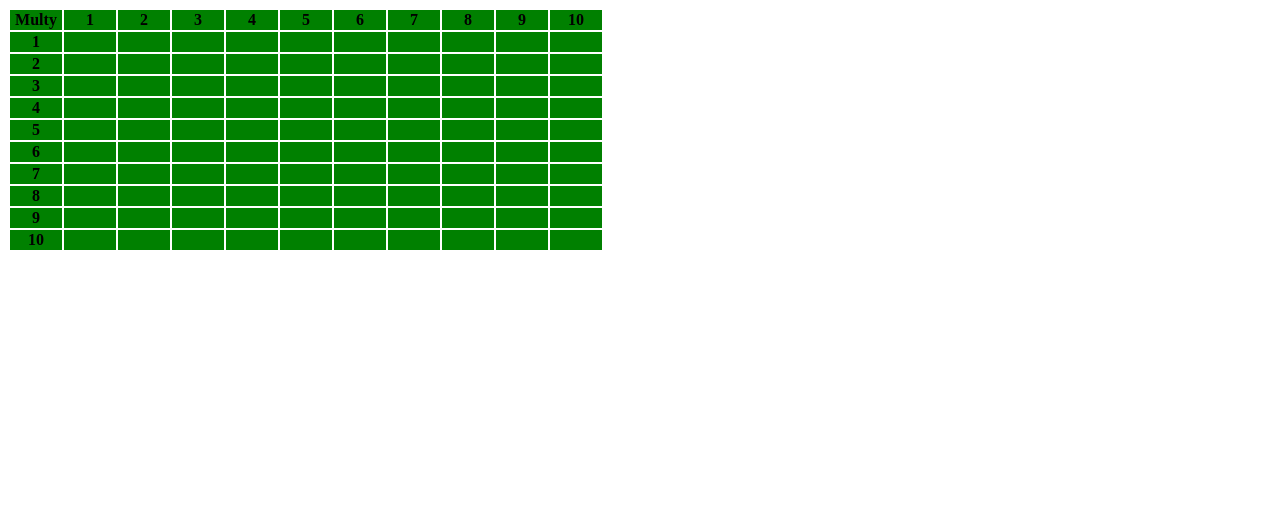
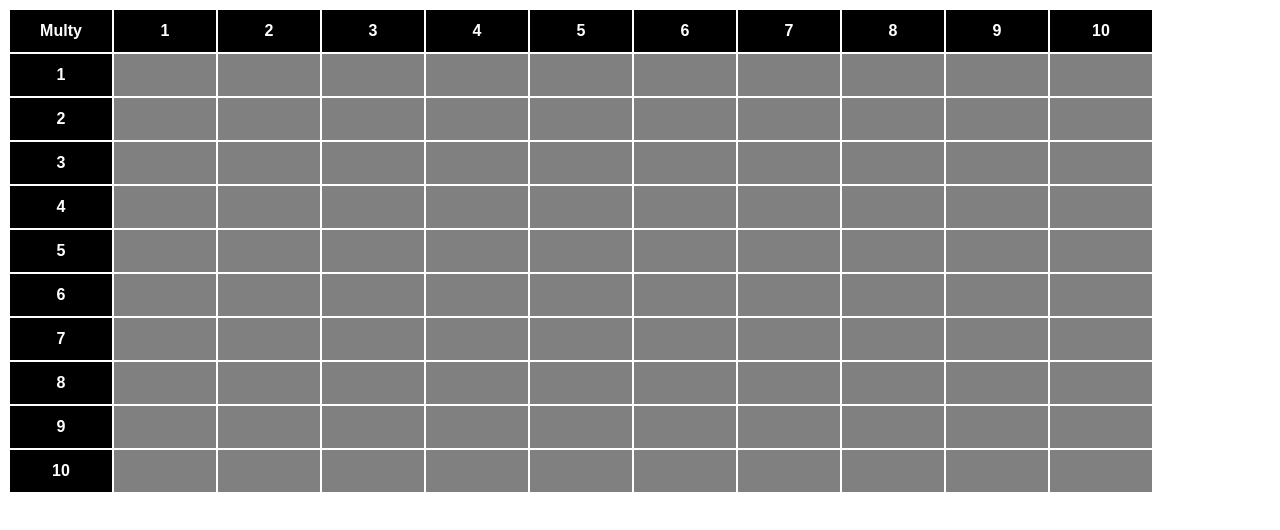
Before and after one commit to Wojak1n/Multiplication-Table, a plain HTML site: page index2.html in a window 1280 px wide. Drawn offline with Linux system fonts and the light colour scheme.

Commit message:
new changes

```diff
--- a/stytle2.css
+++ b/stytle2.css
@@ -1,8 +1,14 @@
+*{
+    font-family: Arial, Helvetica, sans-serif;
+}
 tr{
     width: 50px;
-    background-color: blue;
+    background-color: gray;
+    text-align: center;
 }
-th,td{
-    background-color: green;
-    width: 50px;
+th{
+    background-color: black;
+    width: 100px;
+    height: 40px;
+    color: white;
 }
```
